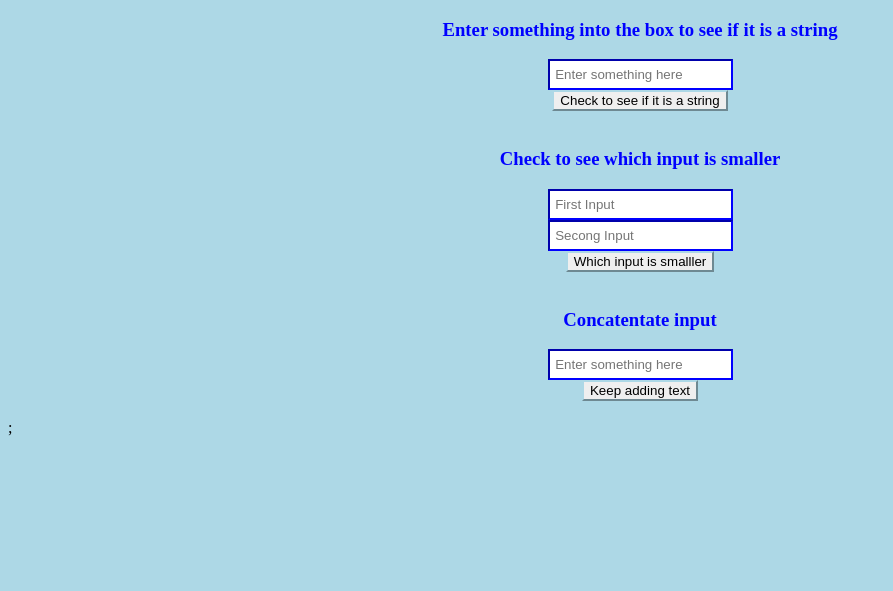
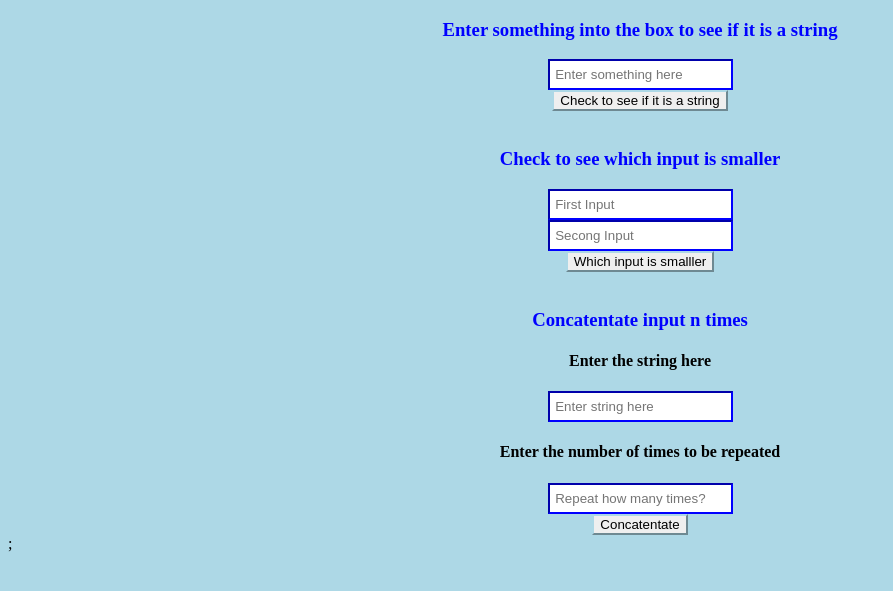
Before and after one commit to stvbuller/FunctionIntro-3.2, a PHP site: page / in a window 1280 px wide. Shown: the top 591 px of the page, without its empty margins (0-893 px from the left). Run offline with PHP 8.4, Linux system fonts and the light colour scheme.

Commit message:
added the function for repeating a string n times

```diff
--- a/function-style.css
+++ b/function-style.css
@@ -5,7 +5,11 @@ body {
 form {
   text-align: center;
 }
-#inputString, #inputFirst, #inputSecond, #inputString1  {
+
+form2 {
+  text-align: left;
+}
+#inputString, #inputFirst, #inputSecond, #inputString1, #counter {
   height: 25px;
   border-color: blue;
 }
--- a/functions.js
+++ b/functions.js
@@ -25,11 +25,15 @@ function whichIsSmaller(){
 }
 
 
-//Write a function that concatenates n number of string together
+//Write a function that concatenates n number of strings together
 
-var catString = "";
+
 function concatInput () {
+  var catString = "";
+  var counter = document.getElementById("counter").value
   var inputString1 = document.getElementById("inputString1").value
-  catString += inputString1;
+  for (var i = counter; i > 0; i--) {
+    catString += inputString1;
+  }
   alert("The string is " + catString);
 }
--- a/home.html
+++ b/home.html
@@ -20,11 +20,13 @@
       <button onclick="whichIsSmaller();">Which input is smalller</button>
       <br>
       <br>
-   <h3>Concatentate input</h3>
-    <input id="inputString1" placeholder=" Enter something here" />
+     <h3>Concatentate input n times</h3>
+      <h4>Enter the string here</h4>
+      <input id="inputString1" placeholder=" Enter string here" />
+      <h4>Enter the number of times to be repeated</h4>
+      <input id="counter" placeholder=" Repeat how many times?" />
       <br>
-    <button onclick="concatInput();">Keep adding text</button>
-    <br>
+      <button onclick="concatInput();">Concatentate</button>
       <br>
   </form>
 <script type="text/javascript" src="functions.js"></script>
```
Lines whose indentation alone changed are shown as unchanged.
